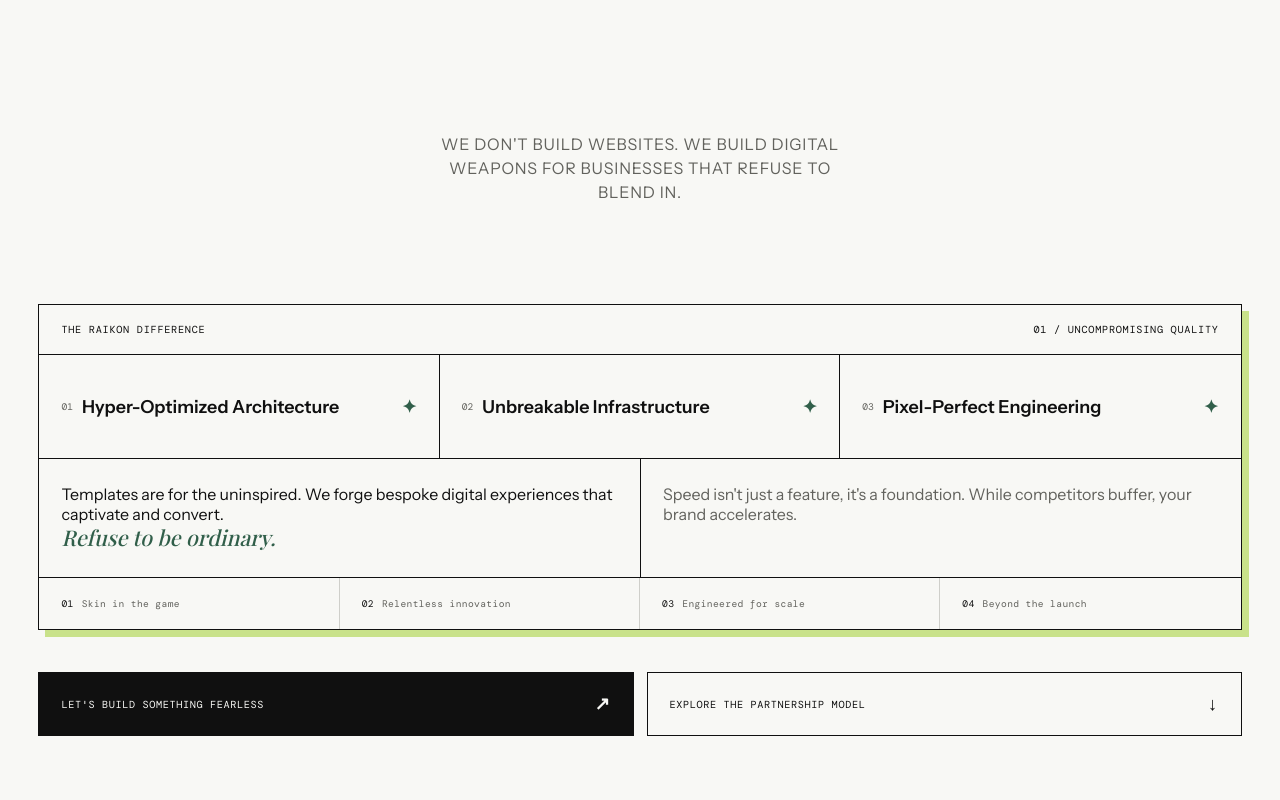
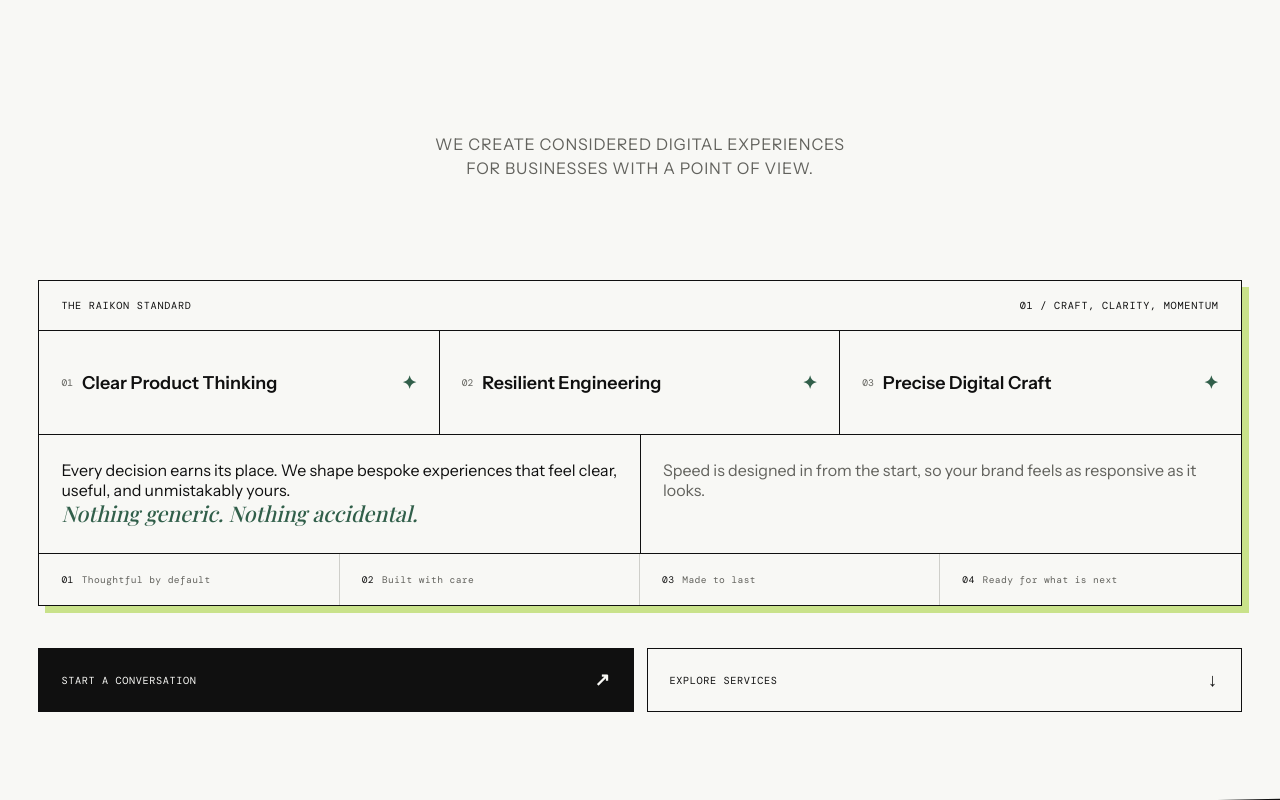
Before and after one commit to saadhan-p/Raikon, a Next.js app: page / in a window 1280 px wide. Shown: the part 1400-2200 px from the top of the page. Built offline with nearby package versions, Linux system fonts and the light colour scheme; a web font is replaced by a local one.

Commit message:
refactor: refine brand messaging

```diff
--- a/src/app/layout.tsx
+++ b/src/app/layout.tsx
@@ -4,9 +4,9 @@
 export const metadata: Metadata = {
   metadataBase: new URL("https://raikon.tech"),
   applicationName: "Raikon",
-  title: "Raikon | Digital Partner for Ambitious Businesses",
-  description: "Raikon is a Mysuru-based digital partner that builds bespoke websites, digital products, and growth-focused technology for ambitious businesses.",
-  keywords: ["digital agency", "web development Mysuru", "software development", "digital product development", "growth partnership", "startup tech partner"],
+  title: "Raikon | Digital Studio for Ambitious Brands",
+  description: "Raikon is a Mysuru-based digital studio creating bespoke websites, digital products, and technology that move businesses forward.",
+  keywords: ["digital studio", "web development Mysuru", "software development", "digital product development", "brand experience", "startup technology"],
   authors: [{ name: "Raikon" }],
   creator: "Raikon",
   publisher: "Raikon",
@@ -20,8 +20,8 @@
     telephone: false,
   },
   openGraph: {
-    title: "Raikon | Digital Partner for Ambitious Businesses",
-    description: "Bespoke websites, digital products, and growth-focused technology from Raikon.",
+    title: "Raikon | Digital Studio for Ambitious Brands",
+    description: "Bespoke websites, digital products, and technology built with intention.",
     url: "/",
     siteName: "Raikon",
     locale: "en_US",
@@ -29,8 +29,8 @@
   },
   twitter: {
     card: "summary_large_image",
-    title: "Raikon | Digital Partner for Ambitious Businesses",
-    description: "Bespoke websites, digital products, and growth-focused technology from Raikon.",
+    title: "Raikon | Digital Studio for Ambitious Brands",
+    description: "Bespoke websites, digital products, and technology built with intention.",
   },
   robots: {
     index: true,
--- a/src/app/manifest.ts
+++ b/src/app/manifest.ts
@@ -4,7 +4,7 @@
   return {
     name: "Raikon",
     short_name: "Raikon",
-    description: "Digital partner for ambitious businesses.",
+    description: "A digital studio for ambitious brands.",
     start_url: "/",
     display: "standalone",
     background_color: "#1a1a18",
--- a/src/components/Hero.tsx
+++ b/src/components/Hero.tsx
@@ -3,8 +3,8 @@
 import { useState, useEffect, useRef, useCallback } from "react";
 import styles from "./Hero.module.css";
 
-const capabilities = ["Hyper-Optimized Architecture", "Unbreakable Infrastructure", "Pixel-Perfect Engineering"];
-const principles = ["Skin in the game", "Relentless innovation", "Engineered for scale", "Beyond the launch"];
+const capabilities = ["Clear Product Thinking", "Resilient Engineering", "Precise Digital Craft"];
+const principles = ["Thoughtful by default", "Built with care", "Made to last", "Ready for what is next"];
 
 export default function Hero() {
   const heroRef = useRef<HTMLElement>(null);
@@ -186,20 +186,20 @@
             <span className={styles.parallaxWord} style={{ '--speed': '-0.04' } as React.CSSProperties}>GENERIC TECH.</span>
           </h1>
           <div className={styles.descWrapper}>
-            <p>We don&apos;t build websites. We build digital weapons for businesses that refuse to blend in.</p>
+            <p>We create considered digital experiences for businesses with a point of view.</p>
           </div>
         </div>
 
         <div className={styles.differencePanel}>
-          <div className={styles.panelHeader}><span>THE RAIKON DIFFERENCE</span><span>01 / UNCOMPROMISING QUALITY</span></div>
+          <div className={styles.panelHeader}><span>THE RAIKON STANDARD</span><span>01 / CRAFT, CLARITY, MOMENTUM</span></div>
           <div className={styles.signalList}>{capabilities.map((capability, index) => <span key={capability}><b>0{index + 1}</b>{capability}<i>✦</i></span>)}</div>
           <div className={styles.panelFooter}>
-            <p>Templates are for the uninspired. We forge bespoke digital experiences that captivate and convert.<br /><strong>Refuse to be ordinary.</strong></p>
-            <p>Speed isn&apos;t just a feature, it&apos;s a foundation. While competitors buffer, your brand accelerates.</p>
+            <p>Every decision earns its place. We shape bespoke experiences that feel clear, useful, and unmistakably yours.<br /><strong>Nothing generic. Nothing accidental.</strong></p>
+            <p>Speed is designed in from the start, so your brand feels as responsive as it looks.</p>
           </div>
           <div className={styles.principleStrip}>{principles.map((principle, index) => <span key={principle}><b>0{index + 1}</b>{principle}</span>)}</div>
         </div>
-        <div className={styles.ctaRow}><a href="#contact">LET&apos;S BUILD SOMETHING FEARLESS <b>↗</b></a><a href="#royalty">EXPLORE THE PARTNERSHIP MODEL <b>↓</b></a></div>
+        <div className={styles.ctaRow}><a href="#contact">START A CONVERSATION <b>↗</b></a><a href="#services">EXPLORE SERVICES <b>↓</b></a></div>
       </div>
     </section>
   );
--- a/src/components/Navbar.tsx
+++ b/src/components/Navbar.tsx
@@ -158,11 +158,11 @@
                 SCHEDULE A CALL
               </a>
               <a
-                href="#royalty"
+                href="#services"
                 className={styles.ctaDark}
-                onClick={(e) => handleLinkClick(e, "royalty")}
+                onClick={(e) => handleLinkClick(e, "services")}
               >
-                START A PROJECT
+                VIEW SERVICES
               </a>
             </div>
           </div>
--- a/src/components/Services.tsx
+++ b/src/components/Services.tsx
@@ -106,7 +106,7 @@
     id: "support",
     num: "05",
     title: "Support & Maintenance",
-    category: "PARTNERSHIP",
+    category: "CONTINUITY",
     tagline: "A team that answers at 3 AM. Seriously.",
     description:
       "We don't ghost after launch. Real people, real response times, real accountability. We treat your system like it's ours — because in many ways, it still is.",
@@ -230,7 +230,7 @@
             <span className={styles.svcHeadBold}>build for you.</span>
           </h2>
           <p className={styles.svcSub}>
-            Six weapons. One team.<br />Zero compromises.
+            Six disciplines. One team.<br />One exacting standard.
           </p>
         </div>
       </div>
--- a/src/components/WhyChooseUs.tsx
+++ b/src/components/WhyChooseUs.tsx
@@ -10,9 +10,9 @@
     desc: "Our team has built solutions for everyone from scrappy startups to Fortune 500 companies. We know what works. We know what fails. We've made every mistake so you don't have to.",
   },
   {
-    tag: "Aligned",
-    title: "We Actually Care",
-    desc: "Your success is our bonus check. We align with fixed-price, performance-based models. No 'more hours billed = more profit' trap. When you win, we win. When you suffer, we feel it.",
+    tag: "Focused",
+    title: "We Respect The Brief",
+    desc: "We start with the business problem, then choose the clearest path forward. No bloated scope. No theatre. Just thoughtful work that earns its place.",
   },
   {
     tag: "Open",
@@ -33,7 +33,7 @@
 
 const marqueeItems = [
   "Experience", "Transparency", "Speed", "Trust", "Results",
-  "Honesty", "Craft", "Partnership", "Excellence", "Clarity",
+  "Honesty", "Craft", "Care", "Excellence", "Clarity",
 ];
 
 export default function WhyChooseUs() {
```
Also changed, not shown: src/app/opengraph-image.tsx (+4 -4 lines).
